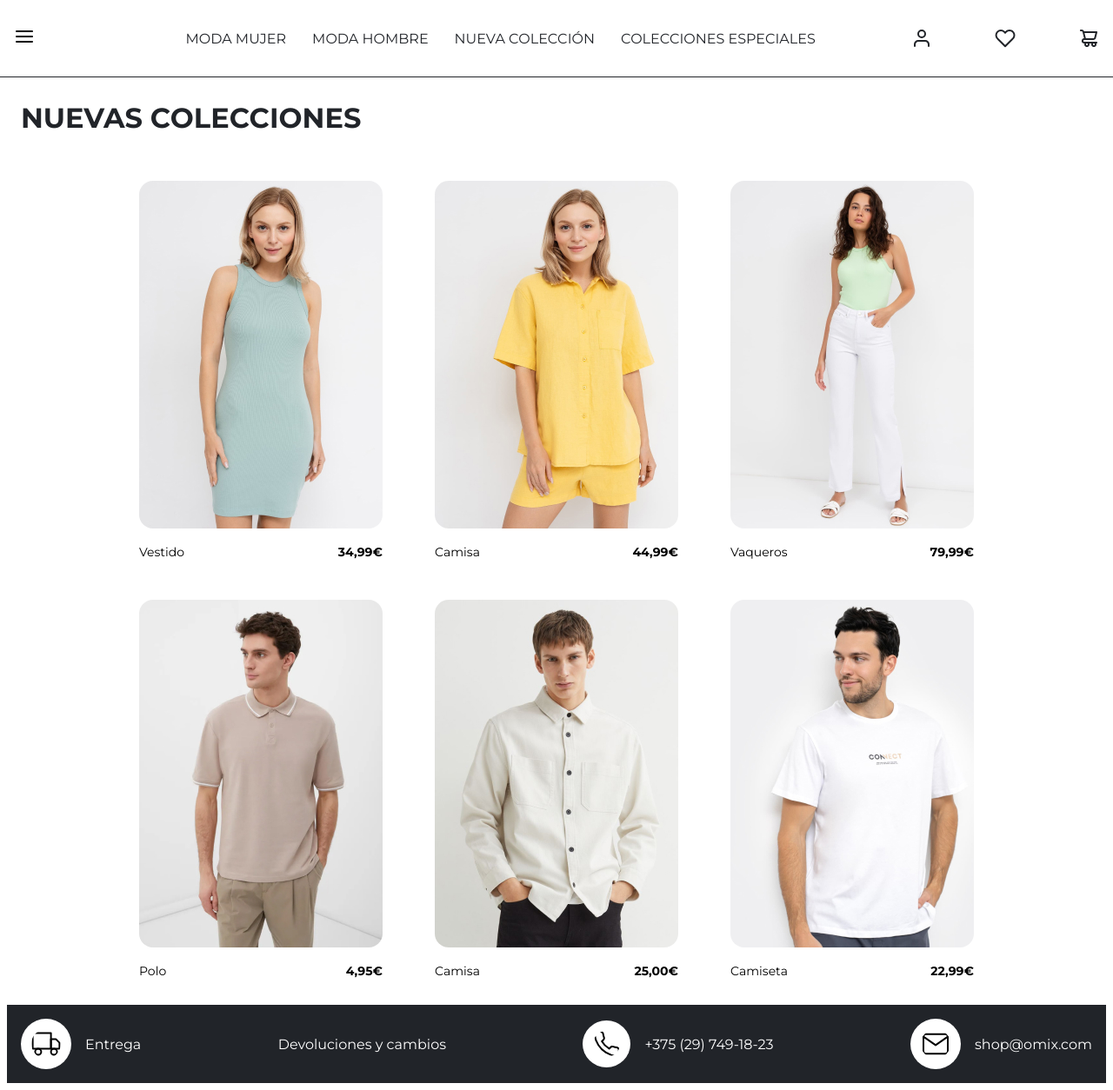
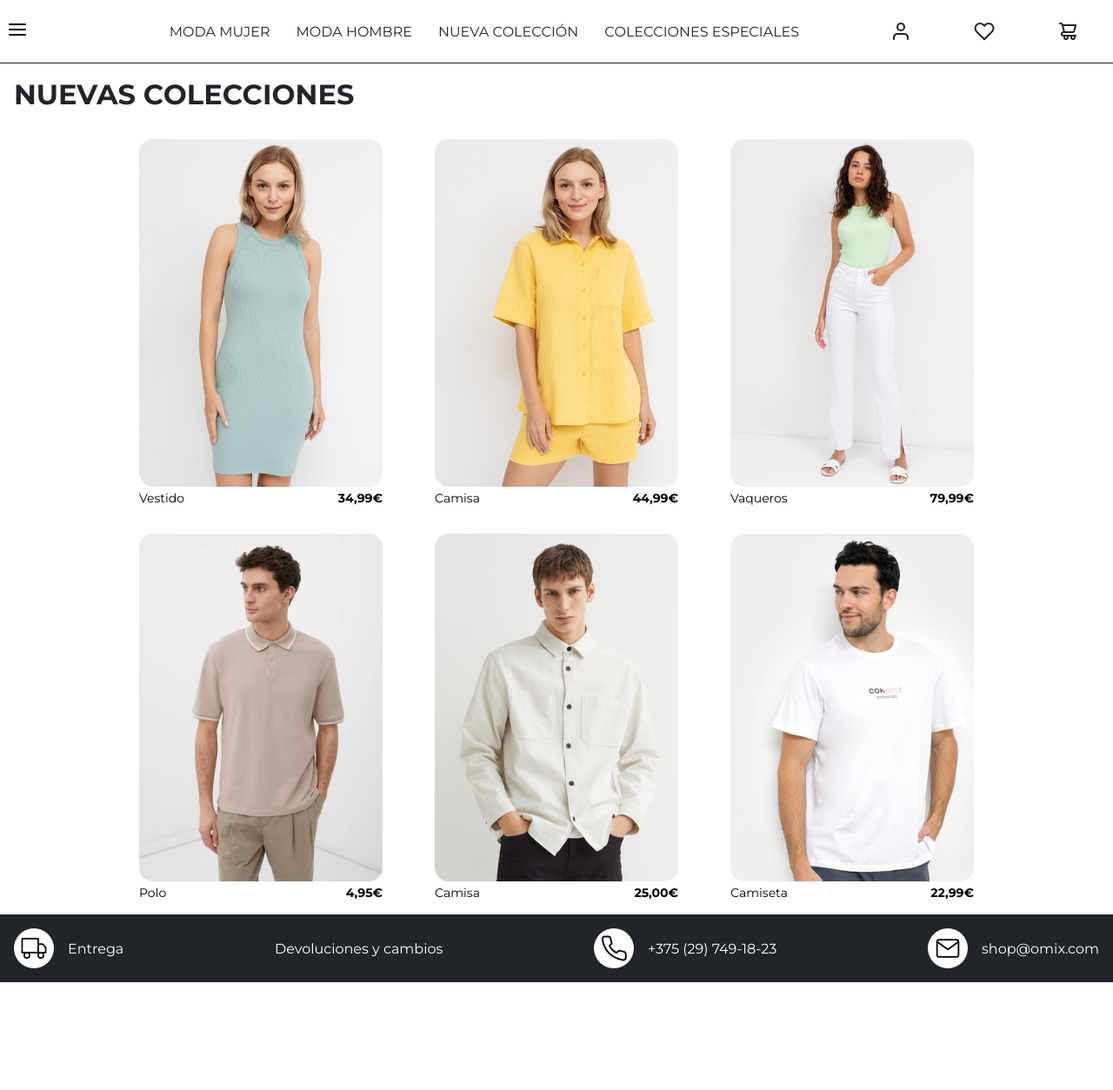
Before and after one commit to iredi812/1.Laboratorio-HTML, a plain HTML site: page index.html in a window 1280 px wide. Shown: the whole page at 87% size. After the commit the page ends 1130 px from the top, so only its background shows below. Drawn offline with Linux system fonts and the light colour scheme.

Commit message:
REFACTOR: refactor maquetación

```diff
--- a/index.html
+++ b/index.html
@@ -2,14 +2,13 @@
 <html lang="en">
 
 <head>
-    <meta charset="UTF-8">
-    <meta name="viewport" content="width=device-width, initial-scale=1.0">
+    <meta charset="UTF-8" />
+    <meta name="viewport" content="width=device-width, initial-scale=1.0" />
     <title>Tienda Lemoncode</title>
-    <link rel="stylesheet" href="style.css">
+    <link rel="stylesheet" href="style.css" />
 </head>
 
 <body>
-
     <nav class="navbar-container">
         <div class="menu-icon">
             <svg width="24" height="24" viewBox="0 0 24 24" fill="none" xmlns="http://www.w3.org/2000/svg">
@@ -19,7 +18,7 @@
             </svg>
         </div>
         <div class="navbar">
-            <a href="#">MODA MUJER</a></li>
+            <a href="#">MODA MUJER</a>
             <a href="#">MODA HOMBRE</a>
             <a href="#">NUEVA COLECCIÓN</a>
             <a href="#">COLECCIONES ESPECIALES</a>
@@ -51,21 +50,21 @@
         <h1>NUEVAS COLECCIONES</h1>
         <section class="products">
             <article class="product3">
-                <img src="./img/image-3.jpg" alt="product">
+                <img src="./img/image-3.jpg" alt="product" />
                 <div class="product-info">
                     <p>Vestido</p>
                     <p><strong>34,99€</strong></p>
                 </div>
             </article>
             <article class="product6">
-                <img src="./img/image-6.jpg" alt="product">
+                <img src="./img/image-6.jpg" alt="product" />
                 <div class="product-info">
                     <p>Camisa</p>
                     <p><strong>44,99€</strong></p>
                 </div>
             </article>
             <article class="product4">
-                <img src="./img/image-4.jpg" alt="product">
+                <img src="./img/image-4.jpg" alt="product" />
                 <div class="product-info">
                     <p>Vaqueros</p>
                     <p><strong>79,99€</strong></p>
@@ -74,21 +73,21 @@
         </section>
         <section class="products2">
             <article class="product5">
-                <img src="./img/image-5.jpg" alt="product">
+                <img src="./img/image-5.jpg" alt="product" />
                 <div class="product-info">
                     <p>Polo</p>
                     <p><strong>4,95€</strong></p>
                 </div>
             </article>
             <article class="product1">
-                <img src="./img/image-1.jpg" alt="product">
+                <img src="./img/image-1.jpg" alt="product" />
                 <div class="product-info">
                     <p>Camisa</p>
                     <p><strong>25,00€</strong></p>
                 </div>
             </article>
             <article class="product2">
-                <img src="./img/image-2.jpg" alt="product">
+                <img src="./img/image-2.jpg" alt="product" />
                 <div class="product-info">
                     <p>Camiseta</p>
                     <p><strong>22,99€</strong></p>
@@ -99,6 +98,7 @@
 
     <footer>
         <a href="">
+            <div>
                 <svg width="34" height="34" viewBox="0 0 34 34" fill="none" xmlns="http://www.w3.org/2000/svg">
                     <g clip-path="url(#clip0_1_82)">
                         <path
@@ -118,18 +118,22 @@
                         </clipPath>
                     </defs>
                 </svg>
+            </div>
             Entrega
         </a>
         <a href="">Devoluciones y cambios</a>
         <a href="">
+            <div>
                 <svg width="31" height="30" viewBox="0 0 31 30" fill="none" xmlns="http://www.w3.org/2000/svg">
                     <path
                         d="M29.6666 21.888V26.088C29.6682 26.4779 29.5883 26.8639 29.4321 27.2211C29.2759 27.5783 29.0468 27.899 28.7595 28.1626C28.4722 28.4262 28.133 28.6269 27.7637 28.7518C27.3943 28.8767 27.0029 28.9231 26.6146 28.888C22.3066 28.4199 18.1684 26.9478 14.5326 24.59C11.15 22.4405 8.2821 19.5727 6.13262 16.19C3.76659 12.5377 2.29416 8.37941 1.83462 4.05201C1.79964 3.66487 1.84565 3.27468 1.96973 2.90629C2.0938 2.5379 2.29322 2.19938 2.5553 1.91228C2.81737 1.62519 3.13635 1.39581 3.49193 1.23874C3.84751 1.08168 4.2319 1.00038 4.62062 1.00001H8.82062C9.50005 0.993327 10.1587 1.23392 10.6739 1.67696C11.189 2.12 11.5255 2.73524 11.6206 3.40801C11.7979 4.75211 12.1267 6.07183 12.6006 7.34201C12.789 7.84311 12.8298 8.38769 12.7181 8.91125C12.6064 9.4348 12.347 9.91537 11.9706 10.296L10.1926 12.074C12.1856 15.579 15.0877 18.481 18.5926 20.474L20.3706 18.696C20.7513 18.3196 21.2318 18.0602 21.7554 17.9485C22.2789 17.8369 22.8235 17.8777 23.3246 18.066C24.5948 18.54 25.9145 18.8687 27.2586 19.046C27.9387 19.142 28.5598 19.4845 29.0038 20.0085C29.4478 20.5325 29.6837 21.2014 29.6666 21.888Z"
                         stroke="black" stroke-width="2" stroke-linecap="round" stroke-linejoin="round" />
                 </svg>
+            </div>
             +375 (29) 749-18-23
         </a>
         <a href="">
+            <div>
                 <svg width="34" height="34" viewBox="0 0 34 34" fill="none" xmlns="http://www.w3.org/2000/svg">
                     <path
                         d="M5.8 5.79999H28.2C29.74 5.79999 31 7.05999 31 8.59999V25.4C31 26.94 29.74 28.2 28.2 28.2H5.8C4.26 28.2 3 26.94 3 25.4V8.59999C3 7.05999 4.26 5.79999 5.8 5.79999Z"
@@ -137,7 +141,9 @@
                     <path d="M31 8.60004L17 18.4L3 8.60004" stroke="black" stroke-width="2" stroke-linecap="round"
                         stroke-linejoin="round" />
                 </svg>
+            </div>
             shop@omix.com
+        </a>
     </footer>
 </body>
 
--- a/style.css
+++ b/style.css
@@ -1,3 +1,9 @@
+* {
+  margin: 0;
+  padding: 0;
+  box-sizing: border-box;
+}
+
 @font-face {
   font-family: "MyFont";
   src: url("assets/fonts/Montserrat-Regular.ttf") format("truetype");
@@ -23,12 +29,8 @@ h1 {
   padding: 16px;
 }
 
-main {
-  margin-top: 100px;
-}
-
 .navbar-container {
-  position: fixed;
+  position: sticky;
   top: 0;
   left: 0;
   width: 100%;
@@ -37,7 +39,8 @@ main {
   justify-content: space-between;
   align-items: center;
   border-bottom: 1px solid #212429;
-  padding: 16px;
+  background-color: #ffffff;
+  padding: 8px;
   font-size: 16px;
 }
 
@@ -90,6 +93,14 @@ img {
   border-radius: 16px;
 }
 
+footer div {
+  background-color: rgb(255, 255, 255);
+  display: flex;
+  align-items: center;
+  justify-content: center;
+  border-radius: 100%;
+}
+
 footer {
   display: flex;
   justify-content: space-between;
@@ -109,9 +120,9 @@ footer a {
 }
 
 footer svg {
-  background: #ffffff;
-  border-radius: 50%;
-  padding: 12px;
+  height: 30px;
+  width: 30px;
+  margin: 8px;
 }
 
 @media (max-width: 920px) {
@@ -131,9 +142,6 @@ footer svg {
 
   footer {
     flex-direction: column;
-  }
-
-  footer a {
-    margin: 10px 0;
+    gap: 20px;
   }
 }
```
Lines whose indentation alone changed are shown as unchanged.
